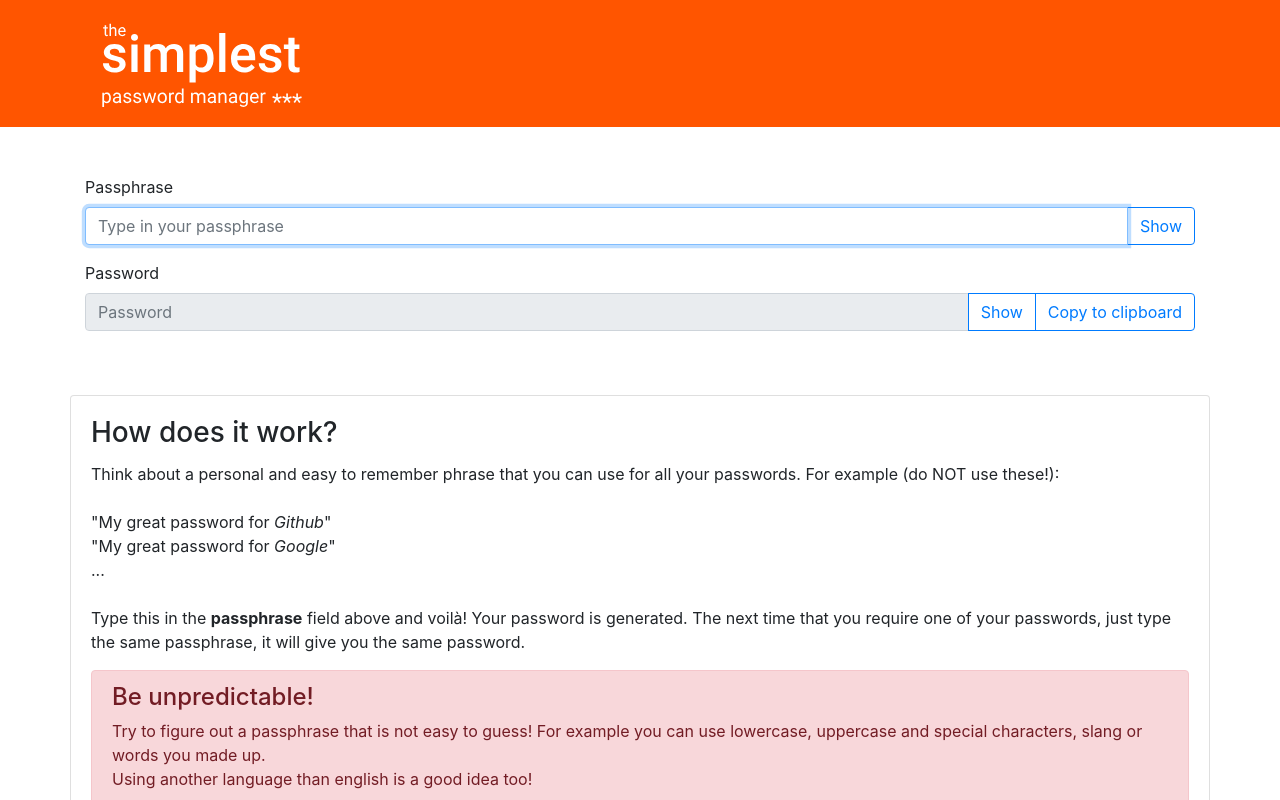
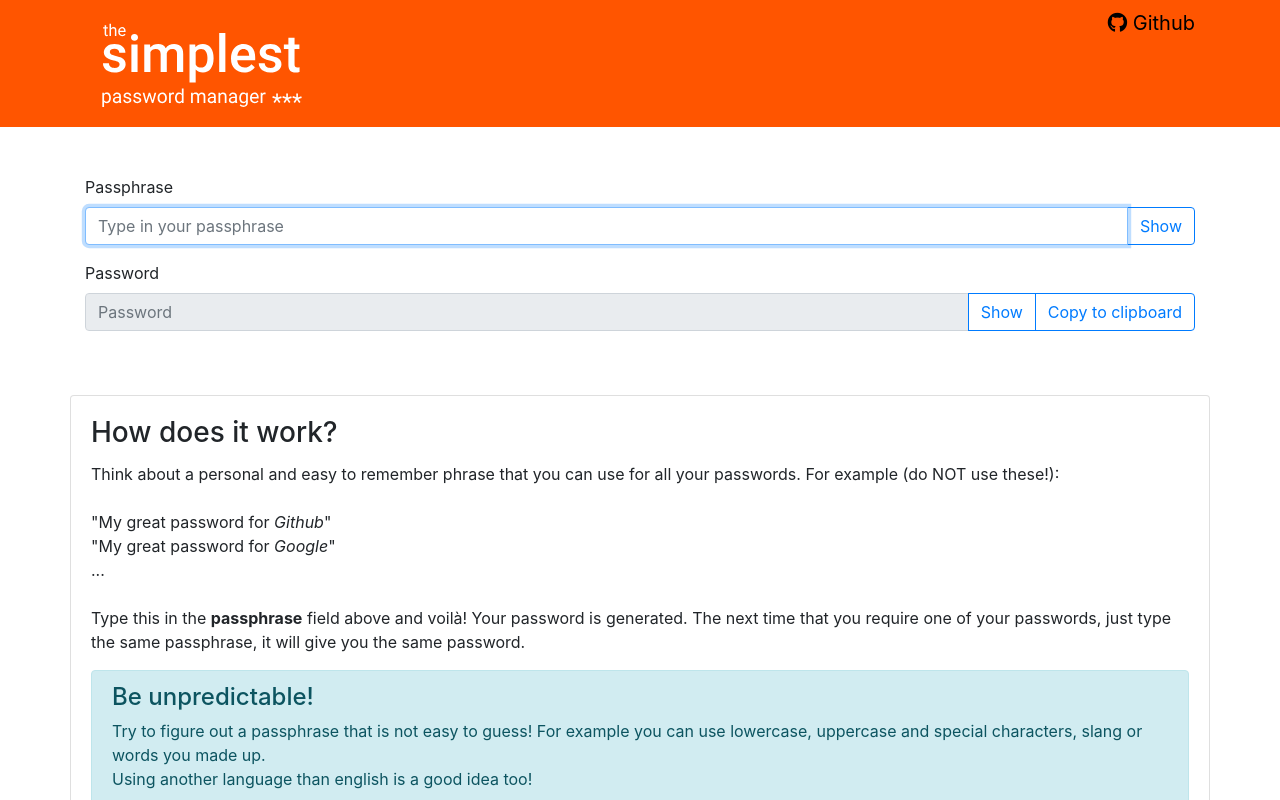
Before and after one commit to Zmaon/simplestpasswordmanager, a website: page index.html in a window 1280 px wide. Shown: the top 800 px of the page. Drawn offline with nearby package versions, Linux system fonts and the light colour scheme.

Commit message:
Github link + color change on alert

```diff
--- a/css/main.css
+++ b/css/main.css
@@ -6,6 +6,14 @@ html, body{
 	background: #F50;
 }
 
+.header a.github{
+	font-size: 20px;
+	color: black;
+}
+.header a.github:hover{
+	text-decoration: none;
+}
+
 .footer{
 	font-size: 14px;
 	color: #AAA;
--- a/index.html
+++ b/index.html
@@ -22,7 +22,17 @@
 <body>
 	<div class="header">
 		<div class="container mb-5">
-			<img src="images/tspm_logo.svg" alt="TSPM Logo">
+			<div class="row">
+				<div class="col-md-6">
+					<img src="images/tspm_logo.svg" alt="TSPM Logo">
+				</div>
+				<div class="col-md-6 text-right pt-2">
+					<a href="https://github.com/Zmaon/simplestpasswordmanager" target="_blank" class="github">
+						<i class="fab fa-github"></i> Github
+					</a>
+				</div>
+
+			</div>
 		</div>
 	</div>
 	<div class="container d-flex justify-content-center">
@@ -70,7 +80,7 @@
 						The next time that you require one of your passwords, just type the same passphrase,
 						it will give you the same password.
 
-						<div class="alert alert-danger" role="alert">
+						<div class="alert alert-info" role="alert">
 							<h4 class="alert-heading">Be unpredictable!</h4>
 							<p>
 								Try to figure out a passphrase that is not easy to guess! For example you can use
```
